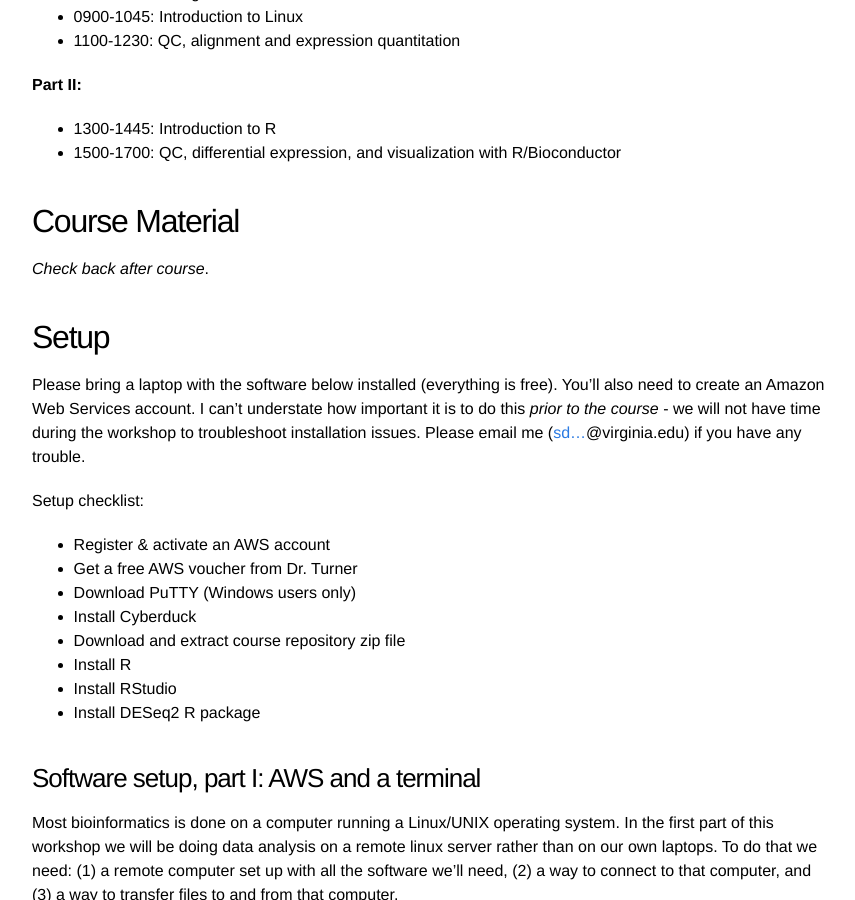
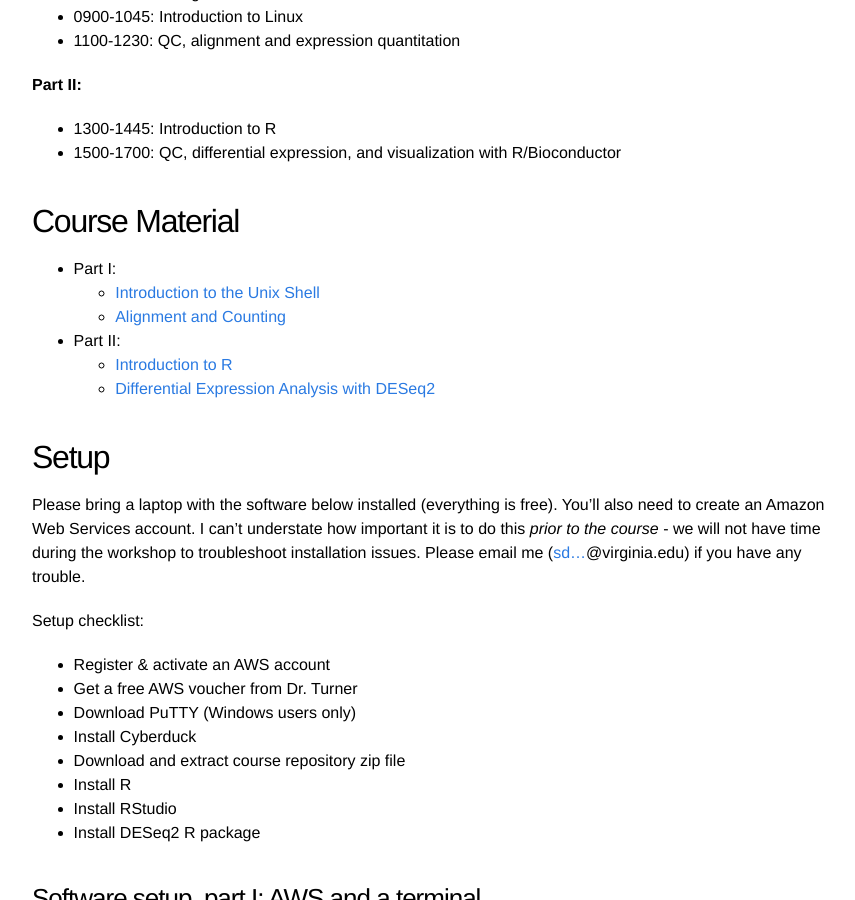
Before and after one commit to bioconnector/workshops2015, a Jekyll site: the page built from ws-rnaseq-1day.md, in a window 1280 px wide and 900 px high, scrolled down 1280 px. Shown: the whole window, without its empty margins (208-1063 px from the left). Built offline with Jekyll 4.4.1, drawn with Linux system fonts in a browser that asks for light colours; Markdown is read by kramdown in place of the engine named in the settings.

Commit message:
added course material into rnaseq splash page

```diff
--- a/ws-rnaseq-1day.md
+++ b/ws-rnaseq-1day.md
@@ -47,14 +47,15 @@
 
 ## Course Material
 
-_Check back after course_.
+- Part I:
+  - [Introduction to the Unix Shell](../lessons/shell/shell-intro)
+  - [Alignment and Counting](../lessons/rnaseq/rnaseq-align-count)
+- Part II:
+  - [Introduction to R](../lessons/r/r-intro)
+  - [Differential Expression Analysis with DESeq2](../lessons/rnaseq/rnaseq-diff-expr)
 
 <!--
-* [Introduction to Unix](../lessons/shell/shell-intro/)
-* [NGS data analysis: QC, Alignment, Quantitation](../lessons/rnaseq/rnaseq-align-count/)
-* [R Slides](https://speakerdeck.com/stephenturner/introduction-to-r-for-life-scientists)
-* [Introduction to R](../lessons/r/r-intro/)
-* [RNA-seq data analysis with DESeq2](../lessons/rnaseq/rnaseq-diff-expr/)
+_Check back after course._
  -->
 
 <a name="setup"></a>
```
